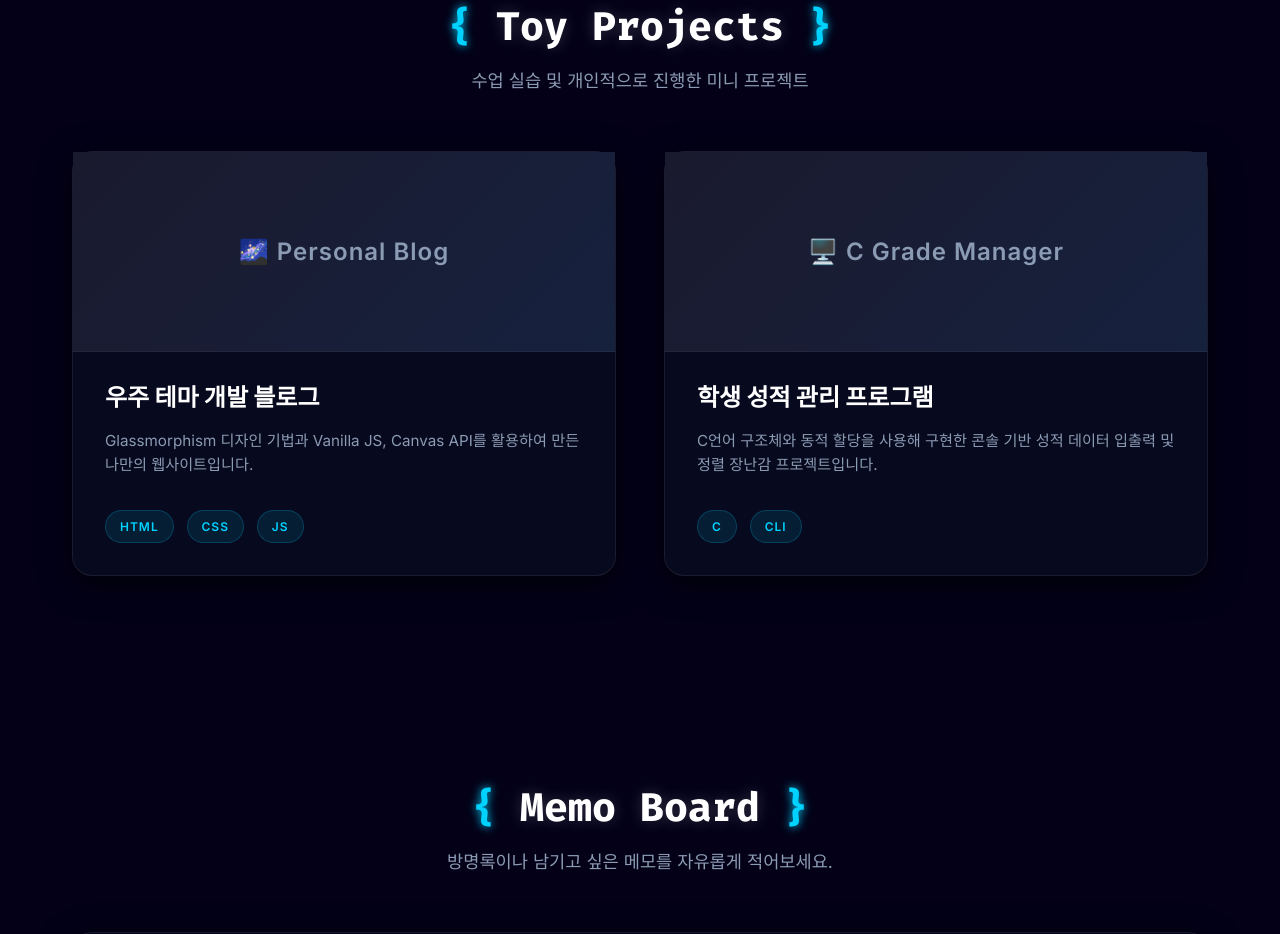
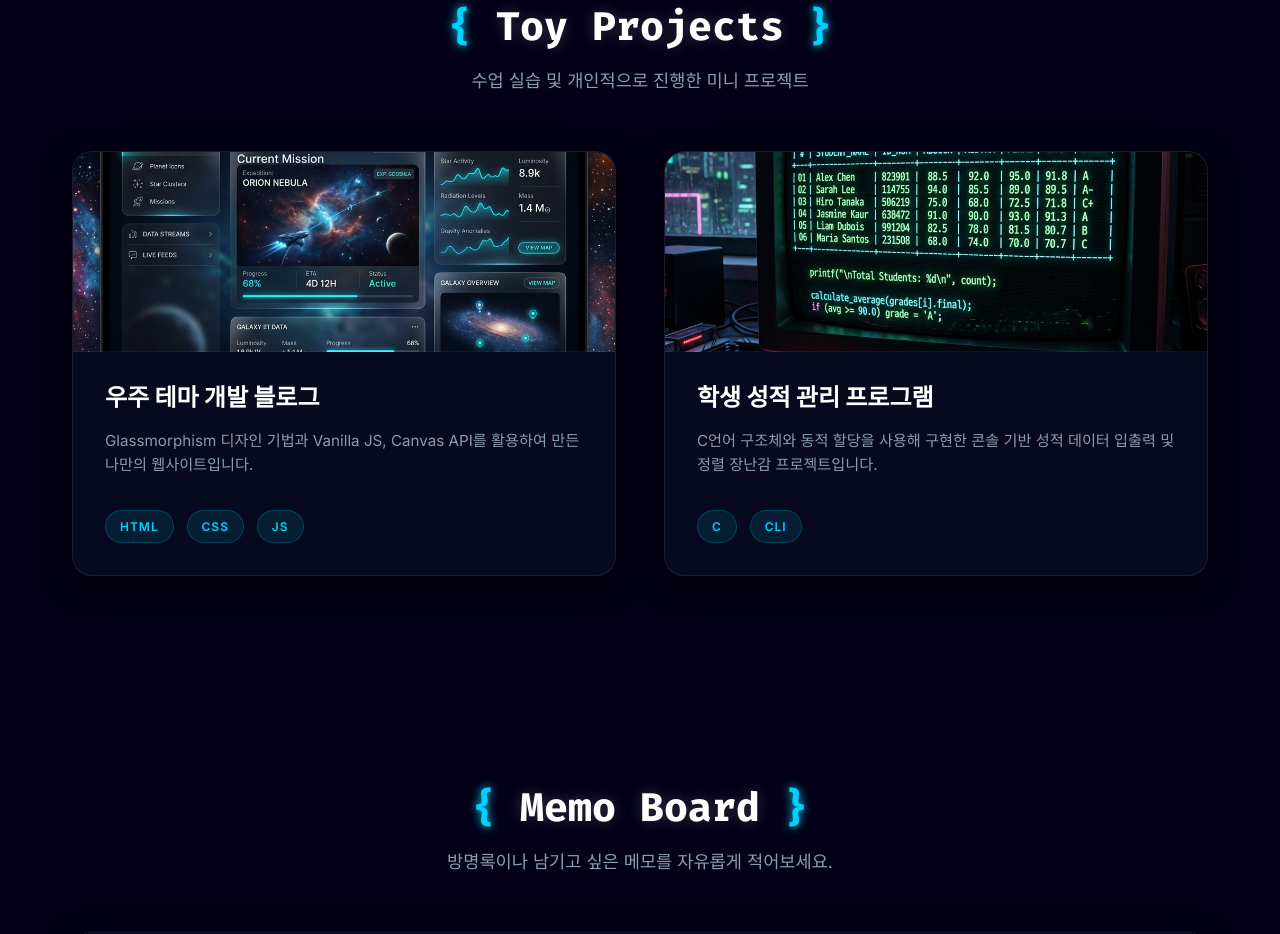
Before and after one commit to gatzlee4214/hyunwoo, a plain HTML site: page index.html in a window 1280 px wide. Shown: the part 2278-3212 px from the top of the page. Drawn offline with Linux system fonts and the light colour scheme.

Commit message:
feat: add generated images for project cards and make them clickable links

```diff
--- a/index.html
+++ b/index.html
@@ -141,9 +141,9 @@
         <p>수업 실습 및 개인적으로 진행한 미니 프로젝트</p>
       </div>
       <div class="projects-grid">
+        <a href="https://github.com/gatzlee4214/hyunwoo" target="_blank" style="text-decoration: none; color: inherit;">
           <article class="project-card glass-panel interactive">
-          <div class="project-img-placeholder">
-             <span>🌌 Personal Blog</span>
+            <div class="project-img-placeholder blog-bg">
             </div>
             <div class="project-content">
               <h3>우주 테마 개발 블로그</h3>
@@ -155,10 +155,11 @@
               </div>
             </div>
           </article>
+        </a>
 
+        <a href="https://github.com/gatzlee4214/hyunwoo" target="_blank" style="text-decoration: none; color: inherit;">
           <article class="project-card glass-panel interactive">
-          <div class="project-img-placeholder">
-             <span>🖥️ C Grade Manager</span>
+            <div class="project-img-placeholder c-bg">
             </div>
             <div class="project-content">
               <h3>학생 성적 관리 프로그램</h3>
@@ -169,6 +170,7 @@
               </div>
             </div>
           </article>
+        </a>
       </div>
     </section>
 
--- a/style.css
+++ b/style.css
@@ -459,8 +459,19 @@ section {
   font-size: 1.5rem;
   color: var(--color-text-muted);
   border-bottom: 1px solid rgba(255,255,255,0.05);
+  border-radius: 20px 20px 0 0;
   font-weight: 600;
   letter-spacing: 1px;
+}
+
+.project-img-placeholder.blog-bg {
+  background: url('./images/space_blog.png') no-repeat center center;
+  background-size: cover;
+}
+
+.project-img-placeholder.c-bg {
+  background: url('./images/c_grade.png') no-repeat center center;
+  background-size: cover;
 }
 
 .project-content {
```
Also changed, not shown: images/c_grade.png (added), images/space_blog.png (added). Lines whose indentation alone changed are shown as unchanged.
